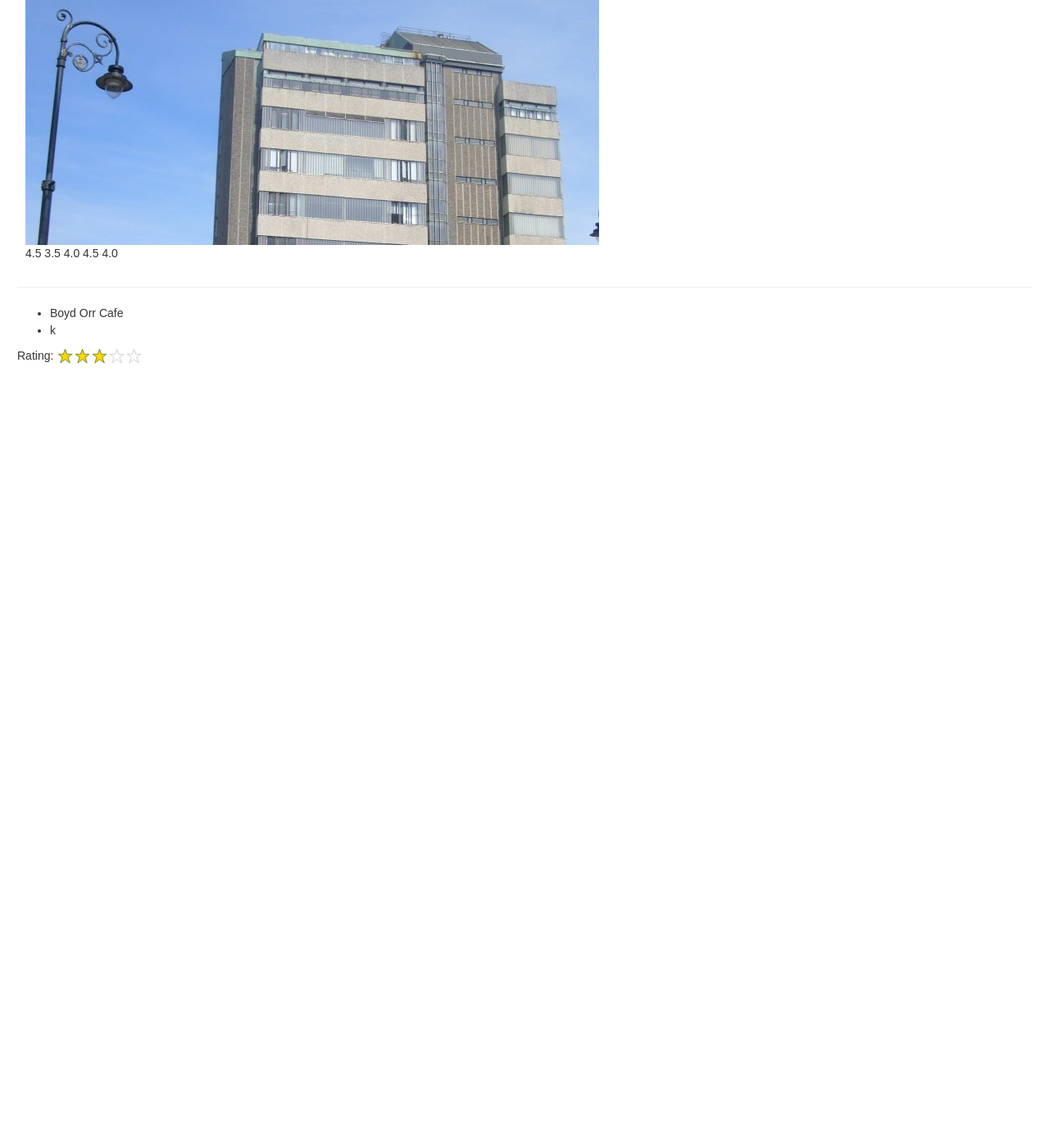
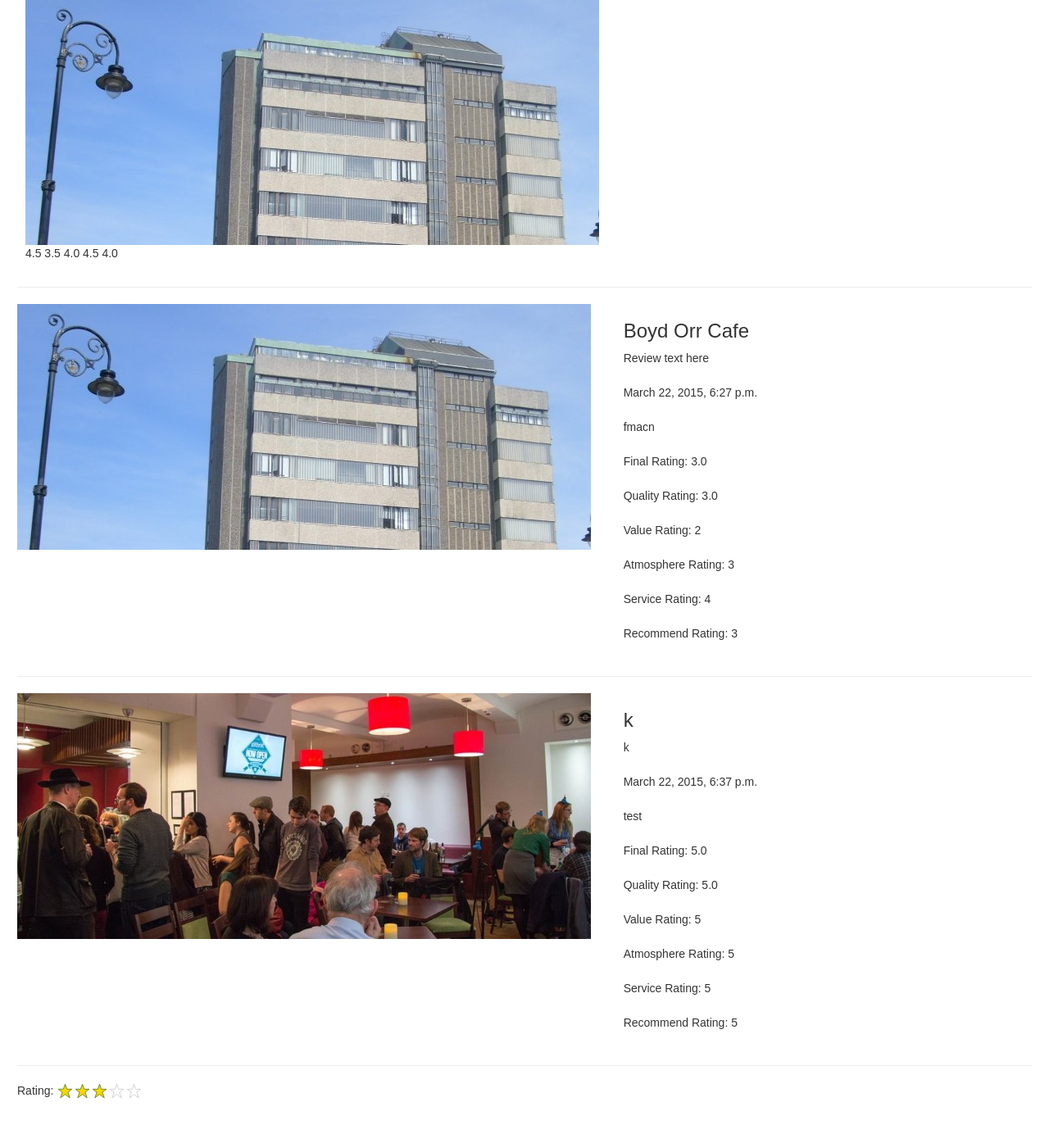
Before and after one commit to FergusMacNamara/ITechGroupProj, a Django app: a page that uses GUGrubGuide/templates/gugrub/eatery.html in a window 1280 px wide. Shown: the part 112-1496 px from the top of the page at 82% size. Before the commit the page ends 556 px from the top, so only its background shows below. Run offline with Django 3.2, Linux system fonts and the light colour scheme; data comes from the database, SQL or seed files in the repository; both versions use the stored data as it was after the commit; parts of the project's set-up code (start-up, migrations or seed data) failed here and were passed over; some libraries are stand-ins or nearby versions.

Commit message:
some bootstrapping on eatery page

```diff
--- a/GUGrubGuide/static/css/stylesheet.css
+++ b/GUGrubGuide/static/css/stylesheet.css
@@ -54,5 +54,5 @@ a{
 }
 
 h1.hidden {
-    display: none;
+    display: block;
 }
--- a/GUGrubGuide/templates/gugrub/eatery.html
+++ b/GUGrubGuide/templates/gugrub/eatery.html
@@ -9,26 +9,52 @@
         <h1>{{ eatery.name }}</h1>
         <img src="{{MEDIA_URL}}{{eatery.picture}}"/>
         <p>{{eatery.averageQualityRating}}
-
         {{eatery.averageValueRating}}
         {{eatery.averageAtmosphereRating}}
         {{eatery.averageServiceRating}}
         {{eatery.averageRecommendRating}}</p>
+
+                {% if eatery %}
+        {% if reviews %}
+{% for review in reviews %}
     </div>
-        <p>{{ avgQ }} </p>
-        {% if eatery %}
-            {% if reviews %}
-            <ul>
-                {% for review in reviews %}
-                <li>{{ review.title }}</a></li>
-                {% endfor %}
-            </ul>
+        <div class="row">
+            <div class="col-md-7">
+                <a href="#">
+                    <img class="img-responsive" src="{{MEDIA_URL}}{{review.picture}}" alt="">
+                </a>
+            </div>
+            <div class="col-md-5">
+                <h3>{{ review.title }}</h3>
+                <p>{{review.description}}</p>
+                <p>{{review.date}}</p>
+                <p>{{review.reviewer}}</p>
+                <p>Final Rating: {{review.finalRating}} </p>
+                <p>Quality Rating: {{review.finalRating}}</p>
+                <p>Value Rating: {{review.valueRating}}</p>
+                <p>Atmosphere Rating: {{review.atmosphereRating}}</p>
+                <p>Service Rating: {{review.serviceRating}}</p>
+                <p>Recommend Rating: {{review.recommendRating}}</p>
+            </div>
+        </div>
+        <hr>
+ {% endfor %}
             {% else %}
                 <strong>No reviews currently.</strong>
             {% endif %}
+
+
+
         {% else %}
             The specified eatery {{ eatery_name }} does not exist!
         {% endif %}
+
+
+
+
+
+
+
         {% if user.is_authenticated %}
         <a href="{% url 'add_eatery_review' eatery.slug %}">Add a Review</a><br />
         {% endif %}
```
Also changed, not shown: GUGrubGuide/templates/gugrub/add_new_review.html (+5 -5 lines), GUGrubGuide/db.sqlite3, GUGrubGuide/media/review_images/gilchrist_vYt5VbS_e1diu4W.jpg (added), GUGrubGuide/media/review_images/linkcafe_wZtClky.jpg (added), GUGrubGuide/media/review_images/picolino_iYZbyD1.jpg (added).
